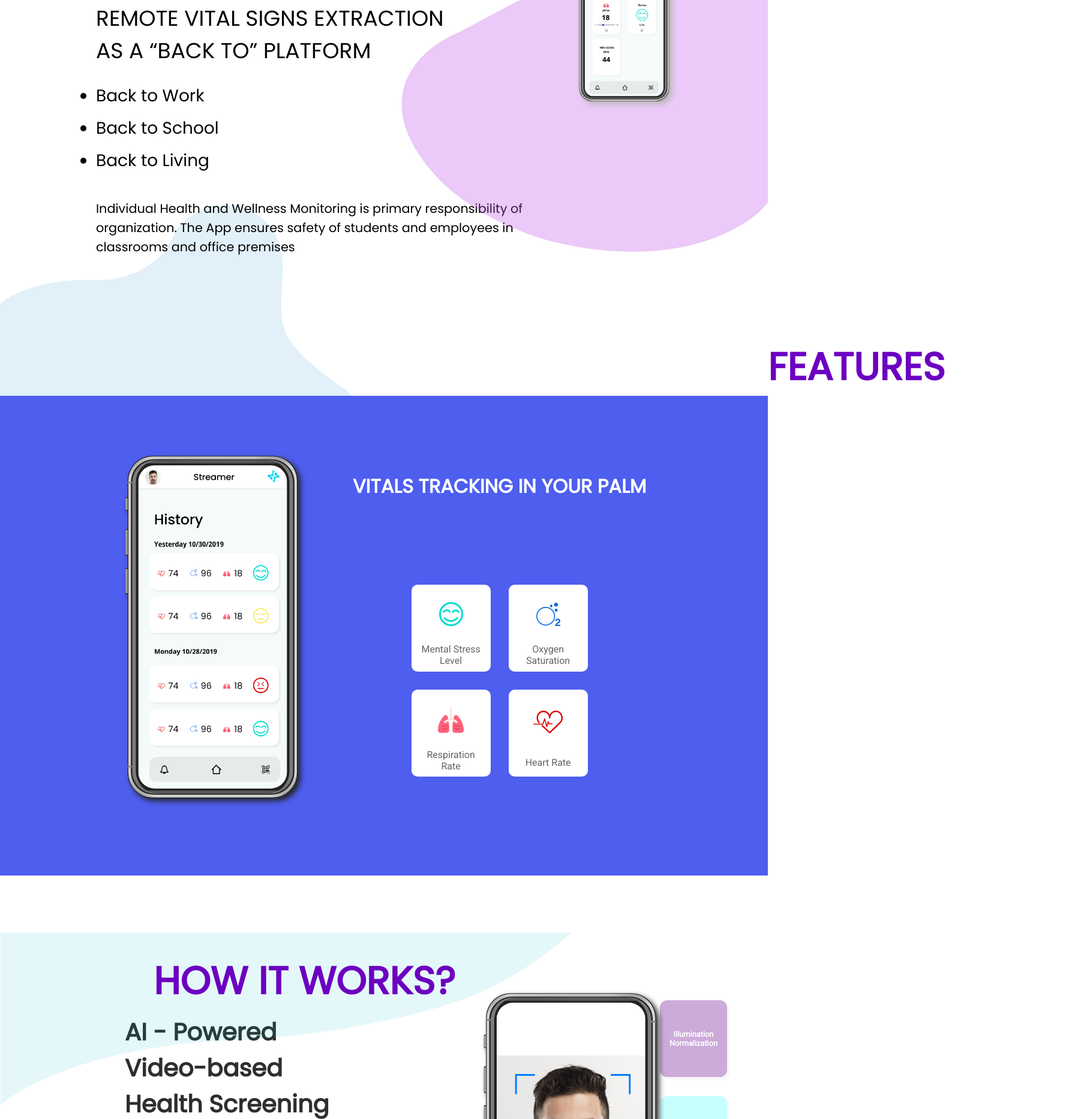
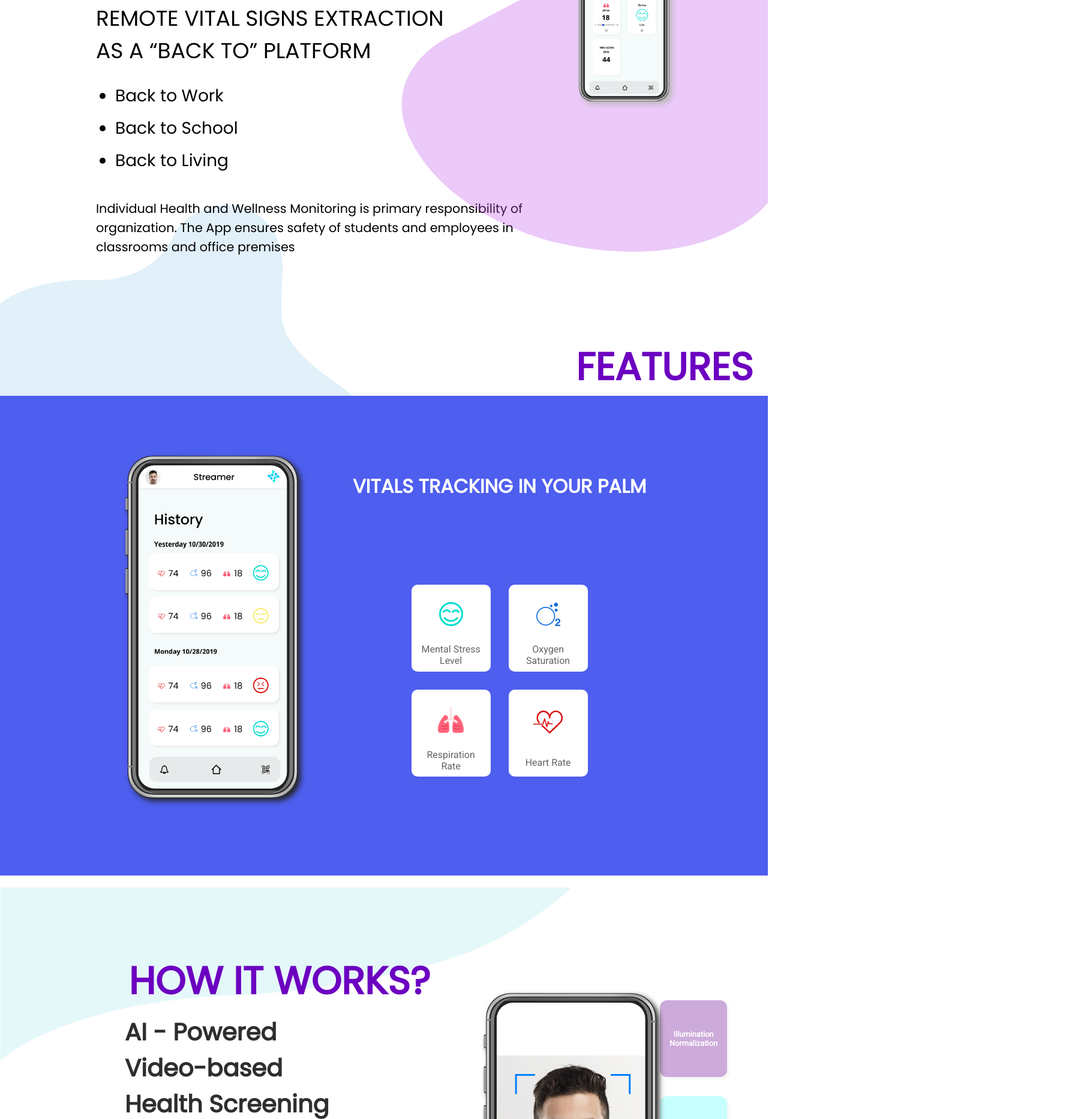
Before and after one commit to sarthakagrawal927/streamer-web, a React (Create React App) app: page / in a window 1280 px wide. Shown: the part 400-2266 px from the top of the page at 60% size, 1812 px wide, since content can reach past the window. Built offline with nearby package versions, Linux system fonts and the light colour scheme.

Commit message:
css fixes

```diff
--- a/src/components/Navbar/Navbar.scss
+++ b/src/components/Navbar/Navbar.scss
@@ -12,7 +12,6 @@
       height: 65px;
     }
     display: flex;
-    margin-top: -4em;
     align-items: center;
     width: 300px;
   }
--- a/src/pages/About/About.jsx
+++ b/src/pages/About/About.jsx
@@ -9,7 +9,7 @@ const About = () => {
         <Navbar active='about' />
       </div>
 
-      <img className='temp-image' src='/assets/ss/about.png' alt='' />
+      <img className='temp-image' src='/assets/ss/about.png' alt='About' />
     </>
   );
 };
--- a/src/pages/Contact/Contact.jsx
+++ b/src/pages/Contact/Contact.jsx
@@ -32,8 +32,6 @@ const Contact = () => {
           <p>curiouz.tech@gmail.com</p>
         </div>
       </div>
-
-      {/* <img className='temp-image' src='/assets/ss/contact.png' alt='' /> */}
     </>
   );
 };
--- a/src/pages/Product/Product.jsx
+++ b/src/pages/Product/Product.jsx
@@ -8,7 +8,7 @@ const Product = () => {
       <div className='navbar-container'>
         <Navbar active='product' />
       </div>
-      <img className='temp-image' src='/assets/ss/product.png' alt='' />
+      <img className='temp-image' src='/assets/ss/product.png' alt='Product' />
     </>
   );
 };
--- a/src/pages/Showcase/Showcase.scss
+++ b/src/pages/Showcase/Showcase.scss
@@ -1,6 +1,9 @@
 body {
   overflow-y: auto;
   scroll-behavior: smooth;
+}
+ul {
+  margin-left: 2rem !important;
 }
 .showcase {
   &-container {
@@ -26,7 +29,7 @@ body {
       &-4 {
         position: absolute;
         left: 0px;
-                top: 1955px;
+        top: 235vh;
       }
       &-5 {
         position: absolute;
@@ -123,7 +126,7 @@ body {
       color: #6c00c0;
       margin-right: 0;
       position: relative;
-            left: 20em;
+      left: 75vw;
     }
     &-content {
       display: flex;
@@ -194,7 +197,7 @@ body {
       color: #6c00c0;
       margin-right: 0;
       position: relative;
-            left: 4em;
+      left: 3.35em;
       top: 2em;
     }
     &-content {
```
Lines whose indentation alone changed are shown as unchanged.
